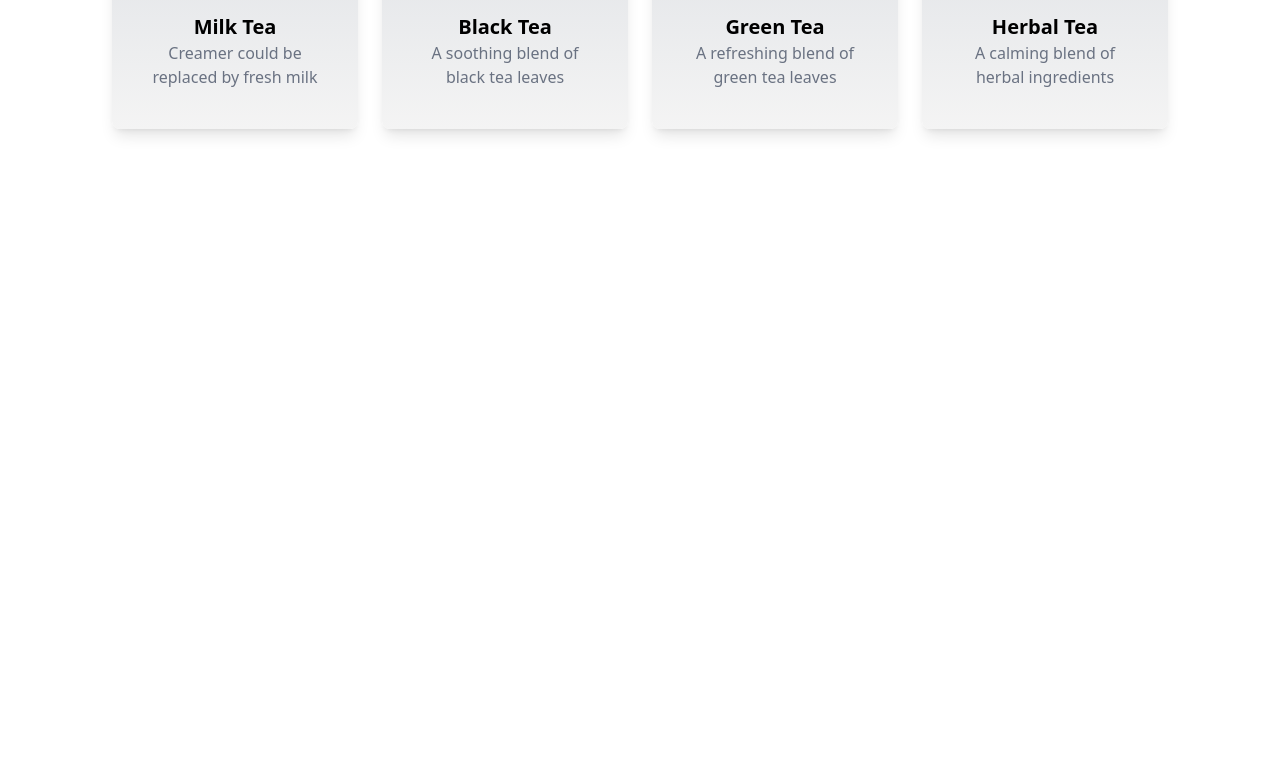
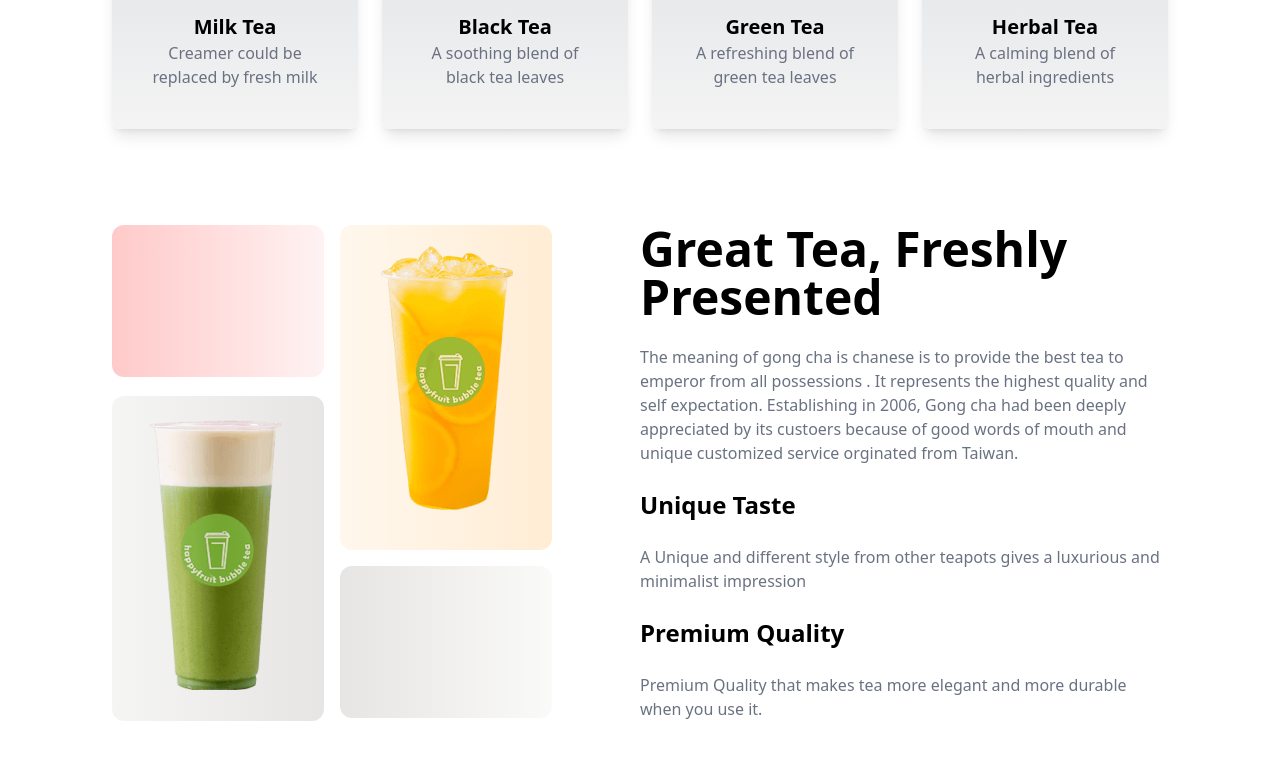
Before and after one commit to ROONEY07/tea-house-resources, a plain HTML site: page index.html in a window 1280 px wide. Shown: the part 1016-1775 px from the top of the page. Before the commit the page ends 1241 px from the top, so only its background shows below. Drawn offline with nearby package versions, Linux system fonts and the light colour scheme.

Commit message:
added great tea section

```diff
--- a/index.html
+++ b/index.html
@@ -108,6 +108,43 @@
                                 </div>
                     </div>
            </section>
+
+
+           <!-- Great Tea section-->
+            <section class="mb-24">
+                  <div class="grid grid-cols-1 lg:grid-cols-2">
+
+                       <!-- img section -->
+                        <div class="grid grid-cols-2 grid-rows-3 gap-4 lg:w-5/6">
+                              <!-- box 1 -->
+                               <div class="h-38 bg-gradient-to-r to-red-50 from-red-200 rounded-xl"></div>
+                               <!-- box 2 -->
+                                <div class="bg-gradient-to-r from-orange-50 to-orange-100 rounded-xl row-span-2">
+                                    <img src="images/fresh-1.png" alt="" class="mx-auto my-5">
+                                </div>
+                                <!-- box 3 -->
+                                <div class="bg-gradient-to-r from-stone-100 to-stone-200 rounded-xl row-span-2">
+                                    <img src="images/fresh-2.png" alt="" class="mx-auto my-5">
+                                </div>
+                                <!-- box 4 -->
+                               <div class="h-38 bg-gradient-to-r to-stone-50 from-stone-200 rounded-xl"></div>
+                        </div>
+
+                        <!-- text -->
+                        <div>
+                             <h2 class="font-bold text-5xl">Great Tea, Freshly Presented</h2>
+                             <br>
+                             <p class="font-medium text-gray-500">The meaning of gong cha is chanese is to provide the best tea to emperor from all possessions . It represents the highest quality and self expectation. Establishing in 2006, Gong cha had been deeply appreciated by its custoers  because of good words of mouth and unique customized service orginated from Taiwan.</p>
+                             <br>
+                             <h3 class="font-bold text-2xl">Unique Taste</h3>
+                             <br>
+                             <p class="font-medium text-gray-500">A Unique and different style from other teapots gives a luxurious and minimalist impression</p>
+                             <br>
+                             <h3 class="font-bold text-2xl">Premium Quality</h3>
+                             <br>
+                             <p class="font-medium text-gray-500">Premium Quality that makes tea more elegant and more durable when you use it.</p>
+                        </div>
+            </section>
      </main>
 
      <!-- footer -->
```
